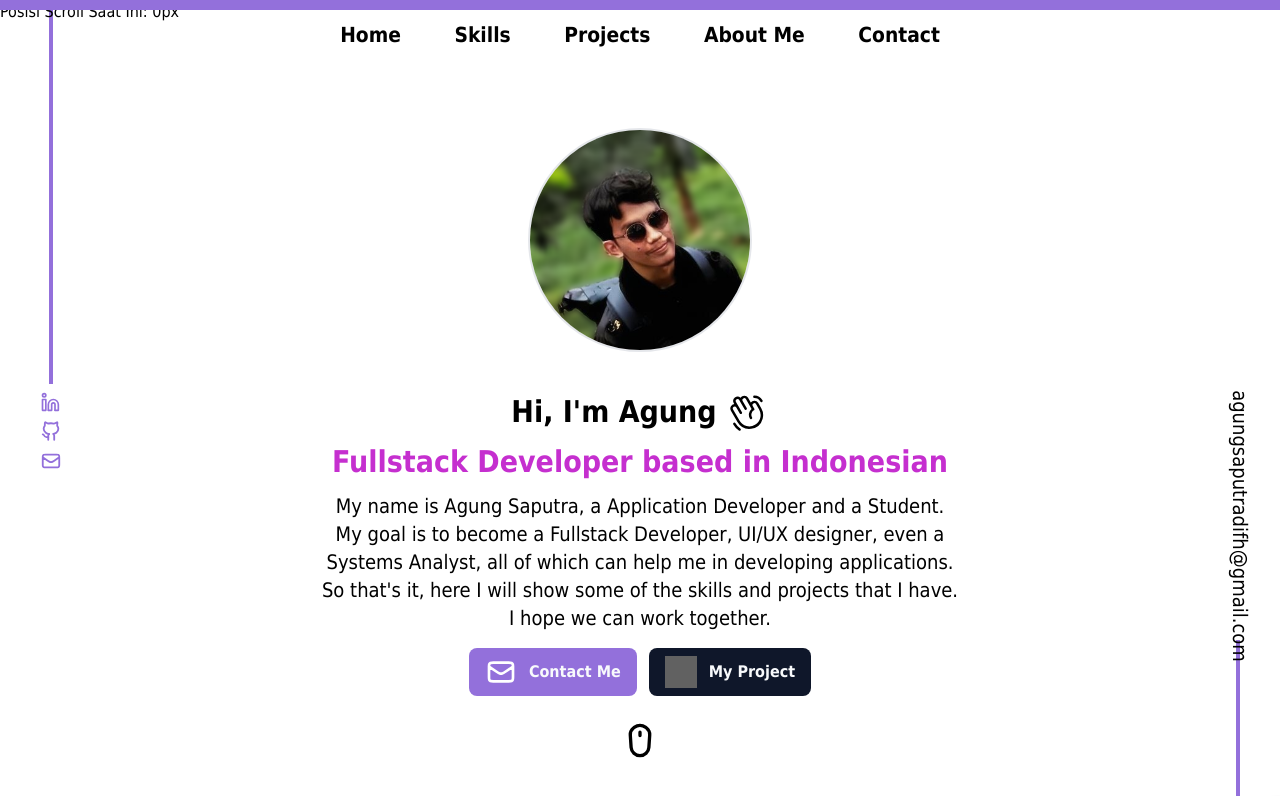
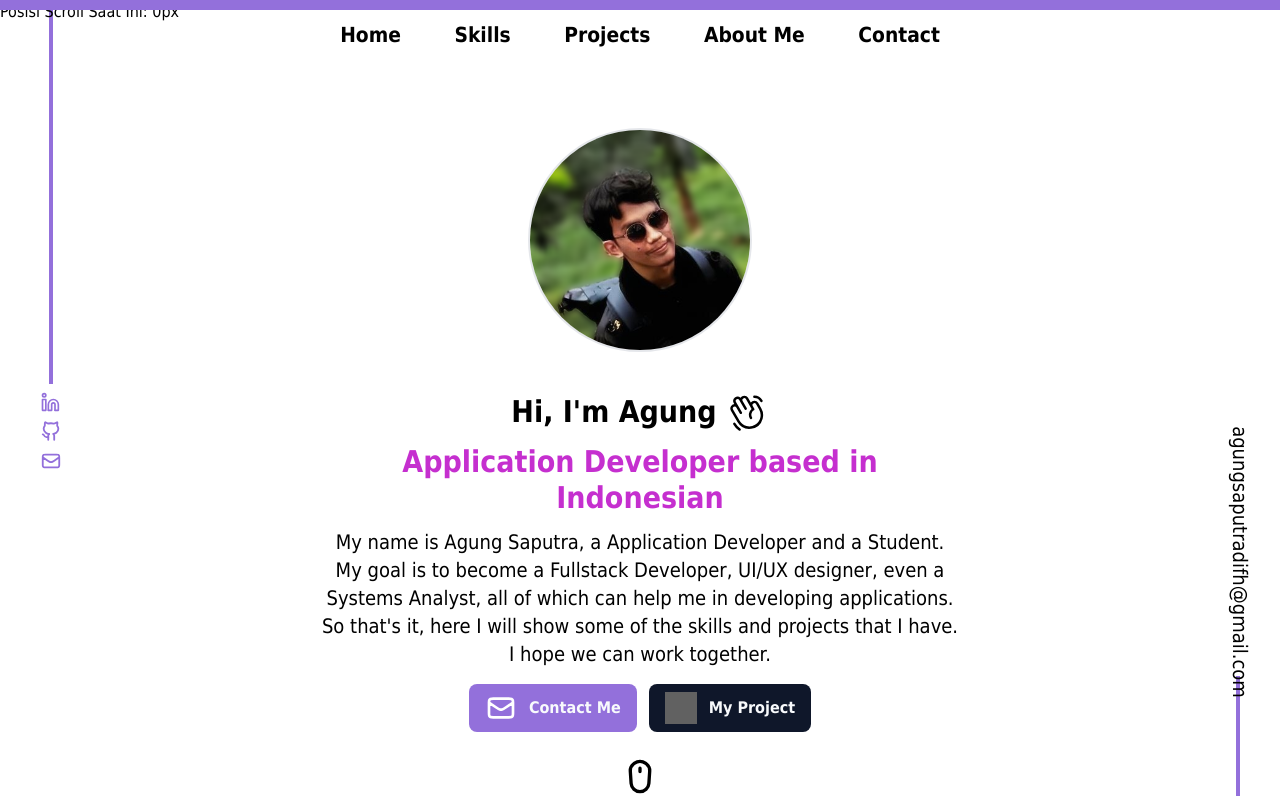
Before and after one commit to difhaels/portfolio-v2, a React (Create React App) app: page / in a window 1280 px wide. Shown: the top 796 px of the page. Built offline with nearby package versions, Linux system fonts and the light colour scheme; grey boxes are pictures that could not be loaded.

Commit message:
change intro

```diff
--- a/src/components/main/Home.jsx
+++ b/src/components/main/Home.jsx
@@ -50,7 +50,7 @@ export default function Home (){
                     animate={{ color: ["#9370DB", "#CB1DCD", "#E455AE"] }}
                     transition={{ repeat: Infinity, duration: 5.0 }}
                 >
-                    Fullstack Developer based in Indonesian
+                    Application Developer based in Indonesian
                 </motion.h1>
                 <h1 className='text-xl pt-3'>My name is Agung Saputra, a Application Developer and a Student. My goal is to become a Fullstack Developer, UI/UX designer, even a Systems Analyst, all of which can help me in developing applications. So that's it, here I will show some of the skills and projects that I have. I hope we can work together.</h1>
                 <div className='flex justify-center gap-3 mt-4'>
```
